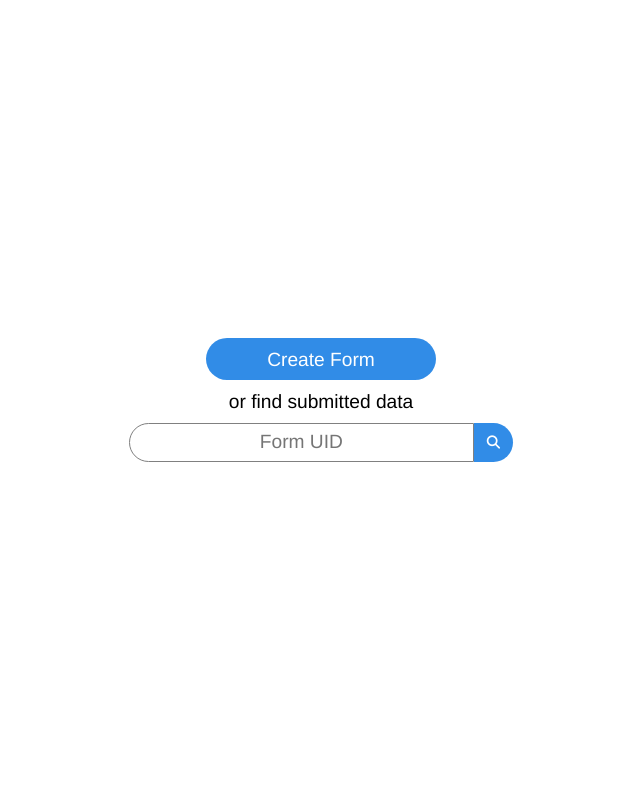
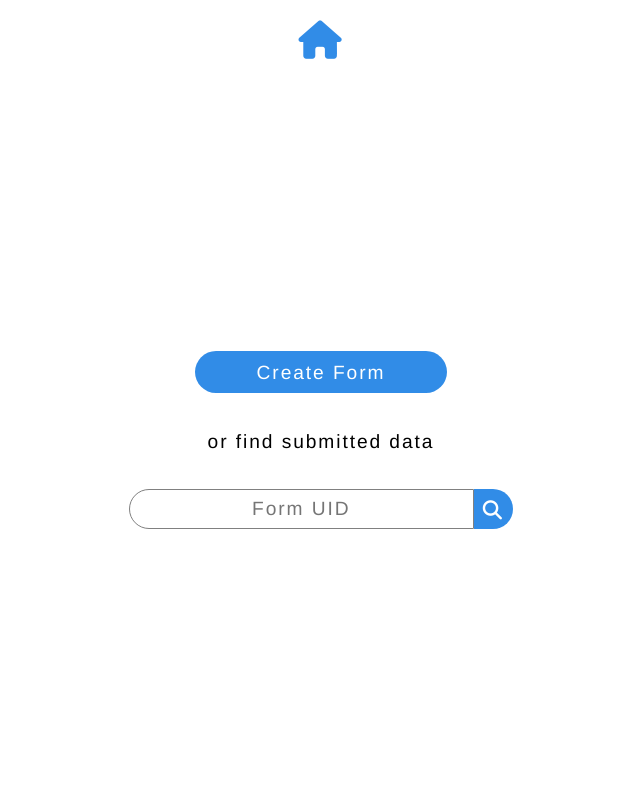
Before and after one commit to Ledorub/form-creator-server, a Django app: template form_creator_app/templates/form_creator_app/home.html in a window 1280 px wide. Shown: the whole page, without its empty margins (319-959 px from the left). Run offline with Django 4.2, Linux system fonts and the light colour scheme; the template is opened without the code that fills it, so the values that code supplies are empty; some libraries are stand-ins or nearby versions.

Commit message:
Add header.

```diff
--- a/form_creator_app/static/form_creator_app/css/base.css
+++ b/form_creator_app/static/form_creator_app/css/base.css
@@ -1,4 +1,8 @@
 @import "reset.css";
+
+:root {
+    --accent-color: #318ce7;
+}
 
 body {
     font-family: Helvetica, sans-serif;
@@ -6,15 +10,39 @@ body {
     font-size: 1.2rem;
     touch-action: none;
     display: flex;
+    flex-direction: column;
     justify-content: center;
+    align-items: center;
+    letter-spacing: 0.1em;
+}
+
+header {
+    height: 10vh;
+    width: 100vw;
+    display: flex;
+    justify-content: center;
+    align-items: center;
+}
+
+.fa-home {
+    display: inline-block;
+    color: var(--accent-color);
+    font-size: 2em;
 }
 
 #content {
-    width: 30%;
+    width: 30vw;
+    height: 90vh;
+}
+
+input {
+    font-family: inherit;
+    font-size: inherit;
+    letter-spacing: inherit;
 }
 
 @media only screen and (max-width: 400px) {
   #content {
-    width: 85%;
+    width: 85vw;
   }
 }
--- a/form_creator_app/static/form_creator_app/css/home.css
+++ b/form_creator_app/static/form_creator_app/css/home.css
@@ -2,7 +2,6 @@
 
 #content {
   display: flex;
-  height: 100vh;
   flex-direction: column;
   align-items: center;
   justify-content: center;
@@ -19,7 +18,7 @@ label[for="form-uid-input"] {
 }
 
 .spacing-text {
-  margin: 3% 0;
+  margin: 10% 0;
 }
 
 .search {
@@ -40,12 +39,10 @@ label[for="form-uid-input"] {
   border-radius: 100px 0 0 100px;
   padding: 2% 5%;
   text-align: center;
-  font-family: inherit;
-  font-size: inherit;
 }
 
 .search__input:focus {
-  outline: 1px inset #318ce7;
+  outline: 1px inset var(--accent-color);
 }
 
 .search__submit {
@@ -57,7 +54,7 @@ label[for="form-uid-input"] {
 }
 
 .btn {
-  background-color: #318ce7;
+  background-color: var(--accent-color);
   color: white;
   cursor: pointer;
 }
--- a/form_creator_app/templates/form_creator_app/base.html
+++ b/form_creator_app/templates/form_creator_app/base.html
@@ -10,6 +10,9 @@
   {% block extraLinks %}{% endblock %}
 </head>
 <body>
+  <header>
+    <a href="{% url 'form-creator-app:main' %}"><i class="fa fa-home"></i></a>
+  </header>
   <div id="content">
     {% block content %}{% endblock %}
   </div>
```
